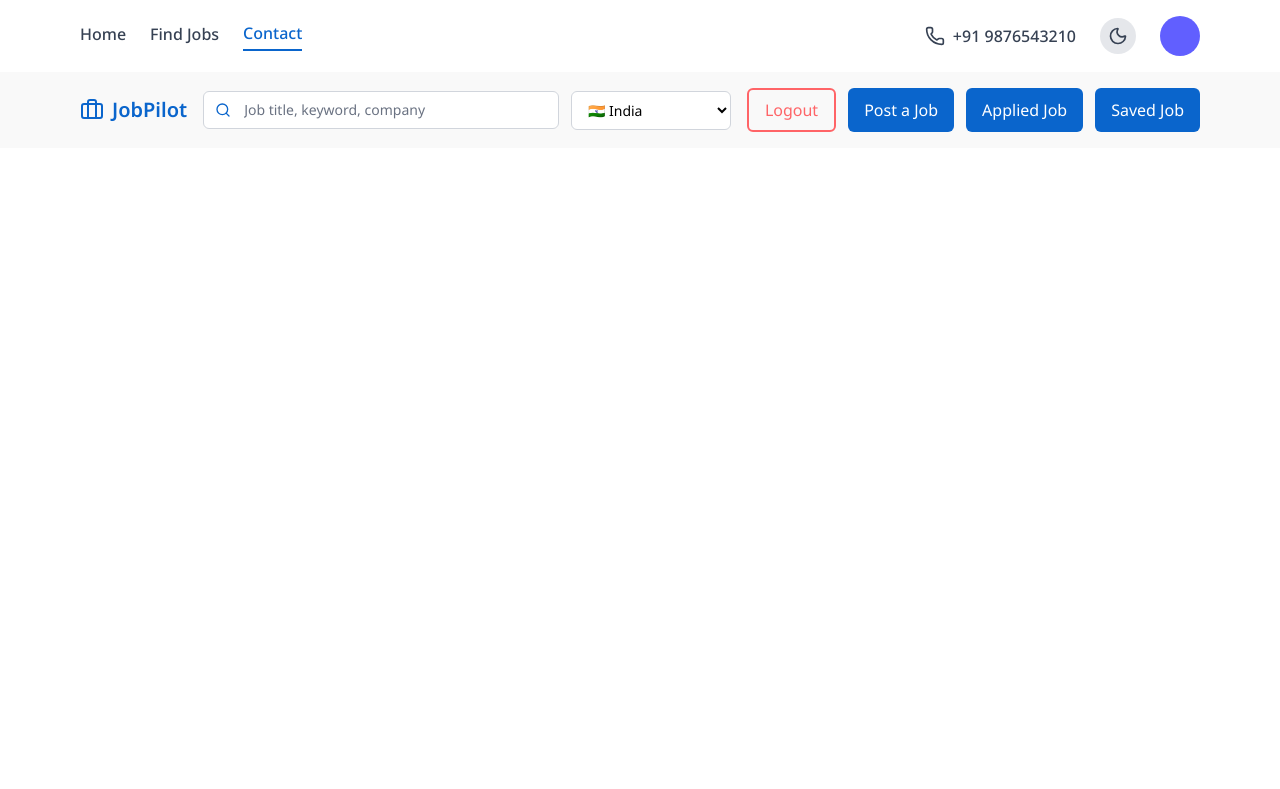
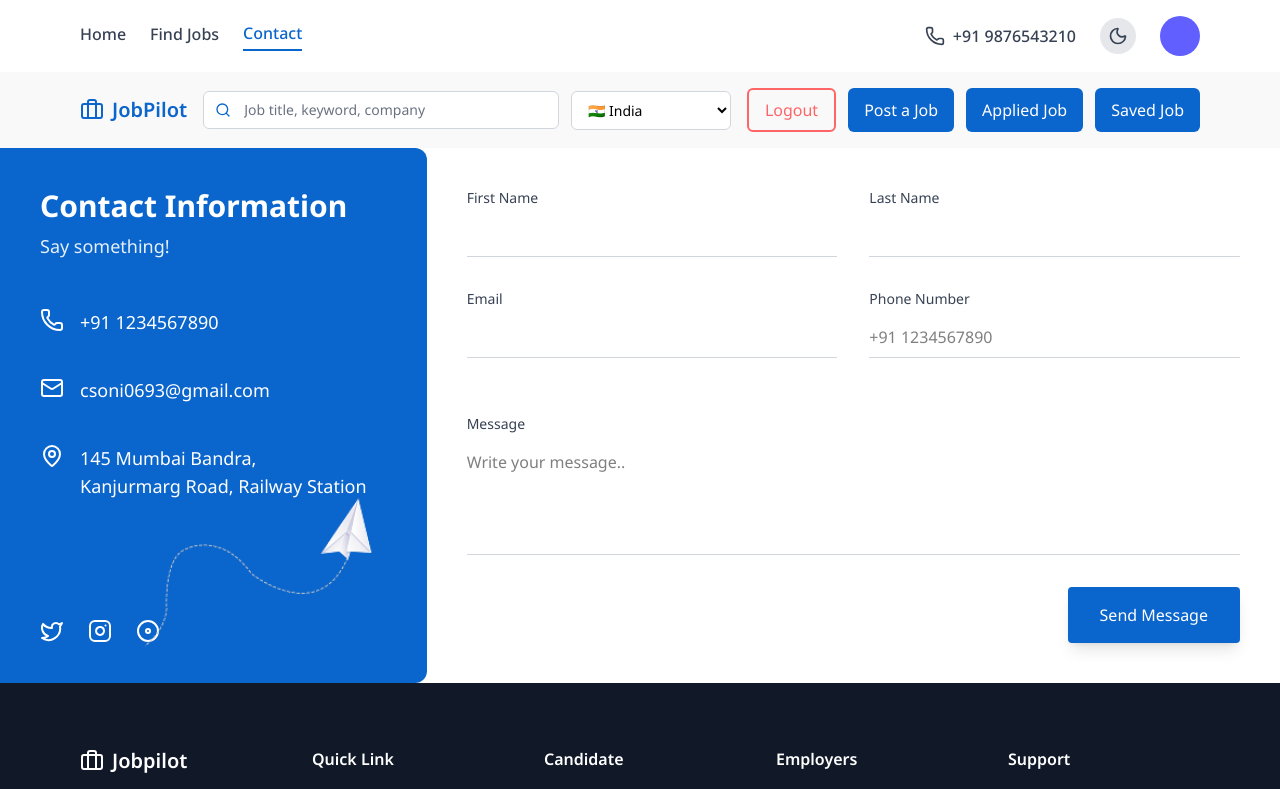
Before and after one commit to chirag-soni23/JobPilot-, a React (Vite) app in the folder frontend/: page /contact in a window 1280 px wide. Shown: the top 789 px of the page. Built offline with nearby package versions, Linux system fonts and the light colour scheme; no server answers; a web font is replaced by a local one.

Commit message:
add contact page

```diff
--- a/frontend/src/App.jsx
+++ b/frontend/src/App.jsx
@@ -9,6 +9,7 @@ import Signin from "./pages/Signin";
 import { UserData } from "./context/UserContext";
 import PostJob from "./pages/PostJob";
 import SavedJob from "./pages/SavedJob";
+import Contact from "./pages/Contact";
 // import EditJob from "./pages/EditJob";
 
 const App = () => {
@@ -27,6 +28,7 @@ const App = () => {
       <Routes>
         <Route path="/" element={<Home />} />
         <Route path="/findjobs" element={<FindJob />} />
+        <Route path="/contact" element={<Contact />} />
         <Route path="/jobdetails/:id" element={<JobDetails />} />
         {/* <Route path="/editjob/:id" element={<EditJob/>}/> */}
         <Route path="/postjob" element={<PostJob />} />
--- a/frontend/src/assets/assets.js
+++ b/frontend/src/assets/assets.js
@@ -33,6 +33,7 @@ import save from "./save.png";
 import saved from "./saved.png";
 import blob from "./blob.png";
 import illustration from "./illustration.png";
+import send from "./send.png";
 
 export const assets = {
   arrow1,
@@ -70,4 +71,5 @@ export const assets = {
   blob,
   illustration,
   mail,
+  send,
 };
--- /dev/null
+++ b/frontend/src/pages/Contact.jsx
@@ -0,0 +1,117 @@
+import { Phone, Mail, MapPin, Twitter, Instagram, Disc } from "lucide-react";
+import { assets } from "../assets/assets.js";
+import Footer from "../components/Footer.jsx";
+
+const Contact = () => {
+  return (
+    <>
+      <section className="flex flex-col md:flex-row w-full h-auto font-sans dark:bg-gray-900 transition-colors duration-300">
+        {/* left panel */}
+        <div className="rounded-tr-xl rounded-br-xl relative dark:border-b-2  flex flex-col justify-between md:w-1/3 bg-[#0A65CC] dark:bg-gray-900 text-white p-10 transition-colors duration-300 dark:text-white">
+          <div>
+            <h2 className="text-3xl font-bold mb-2">Contact Information</h2>
+            <p className="text-lg opacity-90 mb-12">Say something!</p>
+
+            <div className="space-y-10">
+              <div className="flex items-start gap-4">
+                <Phone className="w-6 h-6 flex-shrink-0" />
+                <span className="text-lg">+91 1234567890</span>
+              </div>
+              <div className="flex items-start gap-4">
+                <Mail className="w-6 h-6 flex-shrink-0" />
+                <span className="text-lg">csoni0693@gmail.com</span>
+              </div>
+              <div className="flex items-start gap-4">
+                <MapPin className="w-6 h-6 flex-shrink-0" />
+                <span className="text-lg">
+                  145 Mumbai Bandra,
+                  <br />
+                  Kanjurmarg Road, Railway Station
+                </span>
+              </div>
+            </div>
+          </div>
+
+          <div className="flex items-center gap-6 mt-16">
+            <Twitter className="w-6 h-6 cursor-pointer hover:scale-110 transition" />
+            <Instagram className="w-6 h-6 cursor-pointer hover:scale-110 transition" />
+            <Disc className="w-6 h-6 cursor-pointer hover:scale-110 transition" />
+          </div>
+        </div>
+
+        {/* right panel */}
+        <div className="relative md:w-2/3 p-10">
+          <form className="grid grid-cols-1 md:grid-cols-2 gap-8">
+            <div className="flex flex-col">
+              <label className="text-sm mb-2 text-gray-700 dark:text-gray-200">
+                First Name
+              </label>
+              <input
+                type="text"
+                className="bg-transparent border-b border-gray-300 dark:border-gray-600 focus:border-gray-800 dark:focus:border-indigo-400 outline-none py-2 text-black dark:text-white"
+              />
+            </div>
+            <div className="flex flex-col">
+              <label className="text-sm mb-2 text-gray-700 dark:text-gray-200">
+                Last Name
+              </label>
+              <input
+                type="text"
+                className="bg-transparent border-b border-gray-300 dark:border-gray-600 focus:border-gray-800 dark:focus:border-indigo-400 outline-none py-2 text-black dark:text-white"
+              />
+            </div>
+
+            <div className="flex flex-col">
+              <label className="text-sm mb-2 text-gray-700 dark:text-gray-200">
+                Email
+              </label>
+              <input
+                type="email"
+                className="bg-transparent border-b border-gray-300 dark:border-gray-600 focus:border-gray-800 dark:focus:border-indigo-400 outline-none py-2 text-black dark:text-white"
+              />
+            </div>
+            <div className="flex flex-col">
+              <label className="text-sm mb-2 text-gray-700 dark:text-gray-200">
+                Phone Number
+              </label>
+              <input
+                type="tel"
+                placeholder="+91 1234567890"
+                className="bg-transparent border-b border-gray-300 dark:border-gray-600 focus:border-gray-800 dark:focus:border-indigo-400 outline-none py-2 text-black dark:text-white"
+              />
+            </div>
+
+            <div className="col-span-full mt-6 flex flex-col">
+              <label className="text-sm mb-2 text-gray-700 dark:text-gray-200">
+                Message
+              </label>
+              <textarea
+                rows="4"
+                placeholder="Write your message.."
+                className="bg-transparent border-b border-gray-300 dark:border-gray-600 focus:border-gray-800 dark:focus:border-indigo-400 outline-none py-2 resize-none text-black dark:text-white"
+              />
+            </div>
+
+            <div className="col-span-full">
+              <button
+                type="submit"
+                className="ml-auto block bg-[#0A65CC] hover:bg-[#084d9bcf] text-white px-8 py-4 rounded shadow-lg hover:shadow-xl transition"
+              >
+                Send Message
+              </button>
+            </div>
+          </form>
+
+          <img
+            src={assets.send}
+            alt=""
+            className="pointer-events-none select-none absolute -bottom-1 -left-80 w-72"
+          />
+        </div>
+      </section>
+      <Footer />
+    </>
+  );
+};
+
+export default Contact;
```
Also changed, not shown: frontend/src/assets/send.png (added).
